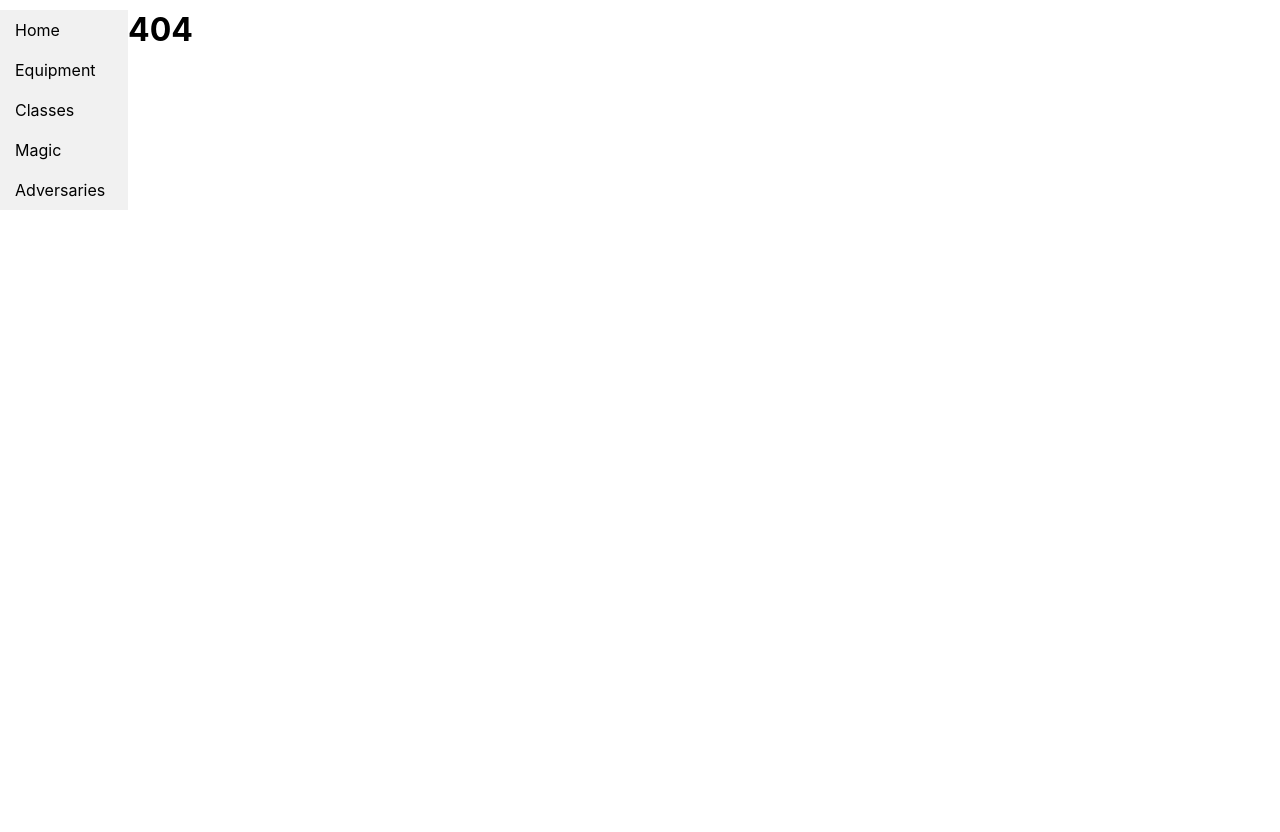
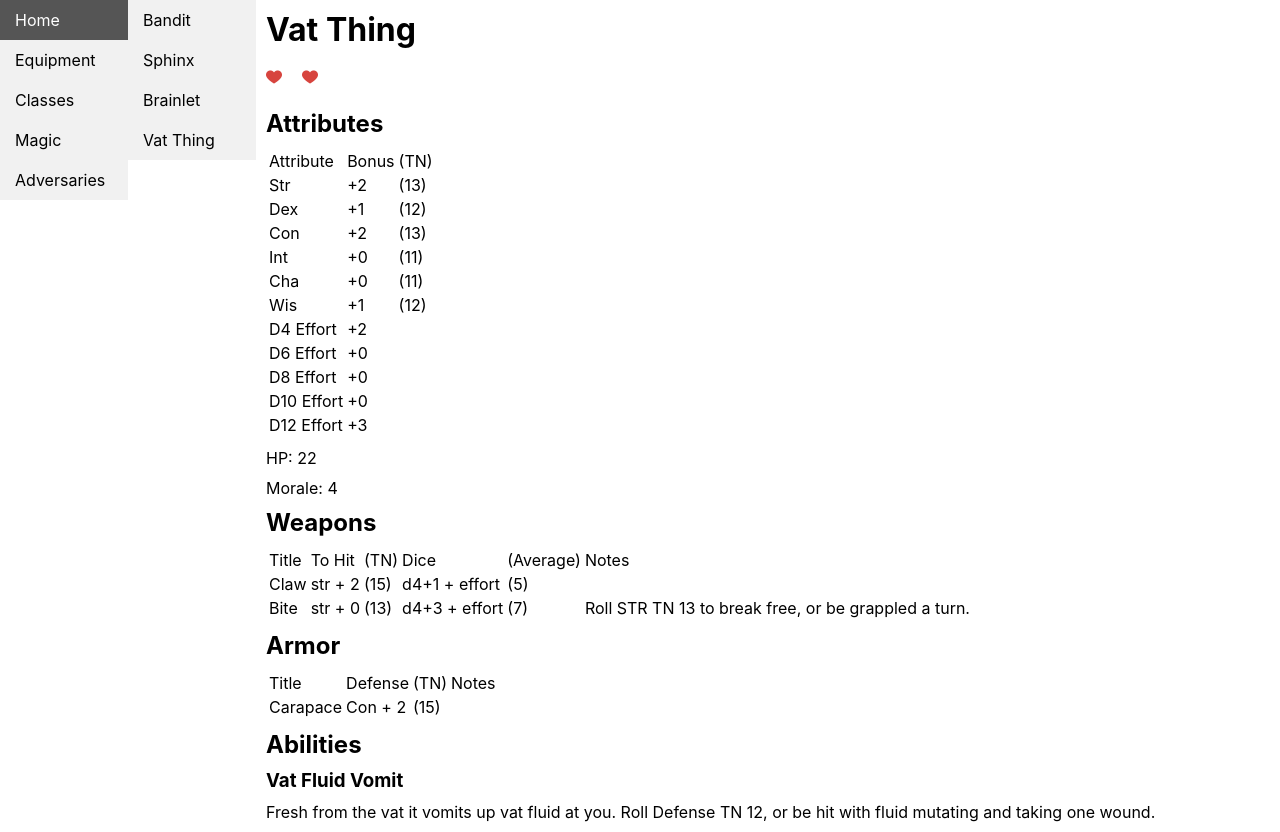
Before and after one commit to zbetzen/zbetzen.github.io, a React (Create React App) app: page /adversaries/VatThing in a window 1280 px wide. Before the commit this address had no page. Before the commit the page ends 800 px from the top, so only its background shows below. Built offline with nearby package versions, Linux system fonts and the light colour scheme.

Commit message:
added vat thing

```diff
--- a/src/App.js
+++ b/src/App.js
@@ -22,6 +22,7 @@ import Cleric from "./pages/classes/Cleric";
 import Bandit from "./pages/adversaries/Bandit";
 import Sphinx from "./pages/adversaries/Sphinx";
 import Brainlet from "./pages/adversaries/Brainlet";
+import VatThing from "./pages/adversaries/VatThing";
 
 function App() {
   return (
@@ -49,6 +50,7 @@ function App() {
             <Route path="Bandit" element={<Bandit />} />
             <Route path="Sphinx" element={<Sphinx />} />
             <Route path="Brainlet" element={<Brainlet />} />
+            <Route path="VatThing" element={<VatThing />} />
           </Route>
           <Route path="Magic" element={<Magic />} />
           <Route path="*" element={<NoPage />} />
--- a/src/pages/Adversaries.js
+++ b/src/pages/Adversaries.js
@@ -14,6 +14,9 @@ const Adversaries = () => {
           <li>
             <Link to="/adversaries/Brainlet">Brainlet</Link>
           </li>
+          <li>
+            <Link to="/adversaries/VatThing">Vat Thing</Link>
+          </li>
         </ul>
       </nav>
 
--- a/src/pages/Magic.js
+++ b/src/pages/Magic.js
@@ -20,8 +20,13 @@ const Magic = () => {
       },
       {
         title: 'Filch',
-        description: 'Teleports an item you can see into your hand as long as you are strong enough to hold it one handed.',
+        description: 'Roll INT vs WIS, Teleports an item you can see into your hand as long as you are strong enough to hold it one handed.',
         effect: '1d10 + Effort yards'
+      },
+      {
+        title: 'Second Impression',
+        description: 'When meeting someone for the first time, roll INT vs WIS, and the subject will feel as they already know you and are on good terms. When the spell runs out they will realize you are strangers.',
+        effect: 'Subject feels they know you for (1d10 + Effort) hours'
       },
     ];
     return (
--- /dev/null
+++ b/src/pages/adversaries/VatThing.js
@@ -0,0 +1,58 @@
+import StatBlock from "./StatBlock";
+
+const VatThing = () => {
+  const myStats =
+    {
+      str: 2,
+      dex: 1,
+      con: 2,
+      int: 0,
+      cha: 0,
+      wis: 1,
+      hearts: 2,
+      morale: 4,
+      d4: 2,
+      d6: 0,
+      d8: 0,
+      d10: 0,
+      d12: 3,
+      weapons: [
+        {
+          melee: true,
+          title: "Claw",
+          bonus: 2,
+          dieFace: 4,
+          dieBonus: 1,
+          notes: ""
+        },
+        {
+          melee: true,
+          title: "Bite",
+          bonus: 0,
+          dieFace: 4,
+          dieBonus: 3,
+          notes: "Roll STR TN 13 to break free, or be grappled a turn."
+        },
+      ],
+      armor: {
+        title: "Carapace",
+        bonus: 2,
+        notes: ""
+      },
+      abilities: [
+        {
+          title: "Vat Fluid Vomit",
+          description: "Fresh from the vat it vomits up vat fluid at you. Roll Defense TN 12, or be hit with fluid mutating and taking one wound."
+        },
+      ]
+    };
+
+    return (
+      <div class="bodyElement">
+        <h1>Vat Thing</h1>
+        <StatBlock stats={myStats}/>
+      </div>
+    );
+  };
+
+export default VatThing;
--- a/src/pages/equipment/Relics.js
+++ b/src/pages/equipment/Relics.js
@@ -1,5 +1,12 @@
 const Relics = () => {
-  return <h1>Relics</h1>;
+  return <div class="bodyElement">
+    <h1>Relics</h1>
+    <h2>Cleansing Bowl</h2>
+    <p>This simple wooden bowl will clean any fluid poured into it making it safe to drink.</p>
+    <h2>Crone's Icon</h2>
+    <p>A wooden trinket the size of a hand with images of the crone engraved on it's surface.</p>
+    <p> This allows you to begin each session with 3 luck dice and at any time donate your luck dice to another character.</p>
+  </div>;
 };
 
 export default Relics;
```
Also changed, not shown: 1 other file (tests, documents, lock files or other folders).
